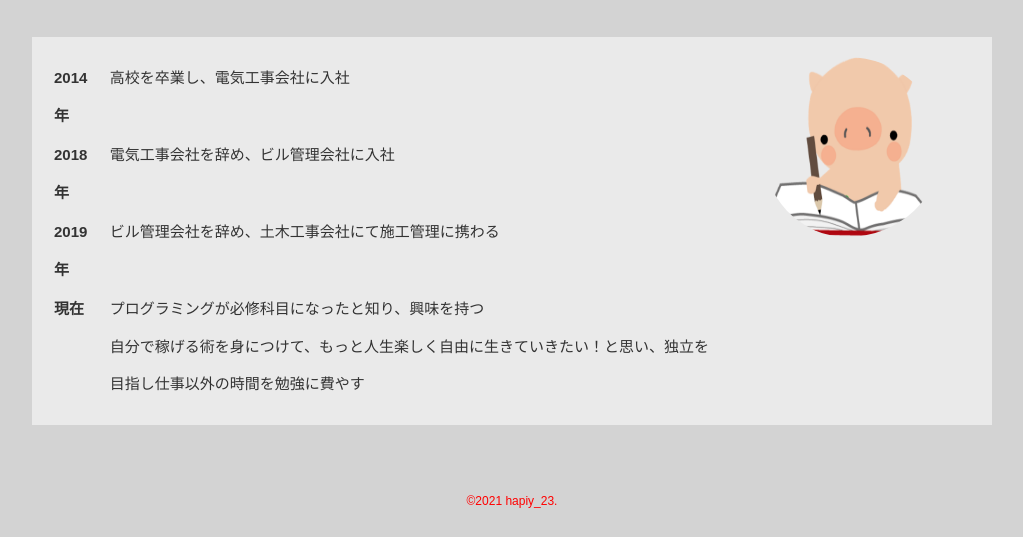
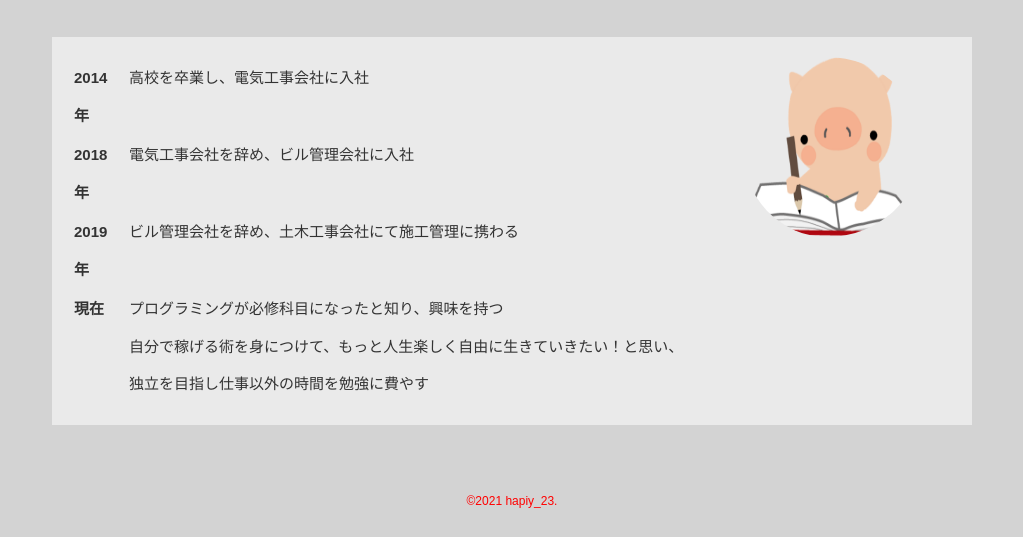
Before and after one commit to hapiy-23/hapiy-23.github.io, a plain HTML site: page page/career.html in a window 1280 px wide. Shown: the part 263-800 px from the top of the page, without its empty margins (128-1151 px from the left). Drawn offline with Linux system fonts and the light colour scheme.

Commit message:
Update stylesheet.css

```diff
--- a/page/stylesheet.css
+++ b/page/stylesheet.css
@@ -117,11 +117,12 @@ p{
     padding-top: 50px;
     background-color: #eaeaea;
     padding: 20px 10px;
-    margin: 40px 0;
+    margin: 40px 20px;
 }
 
 .section th,
 .section td {
+    width:auto;
     text-align: left;
     vertical-align: top;
     line-height: 2.5;
```
